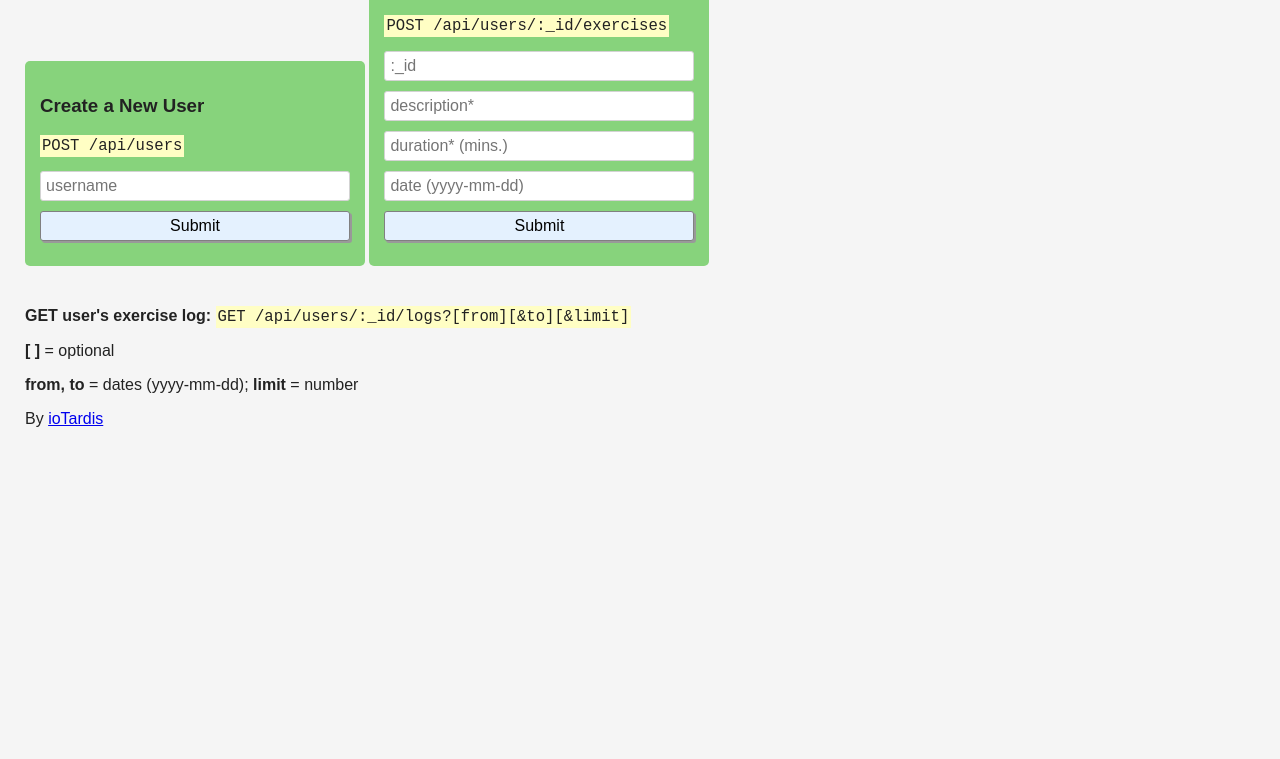
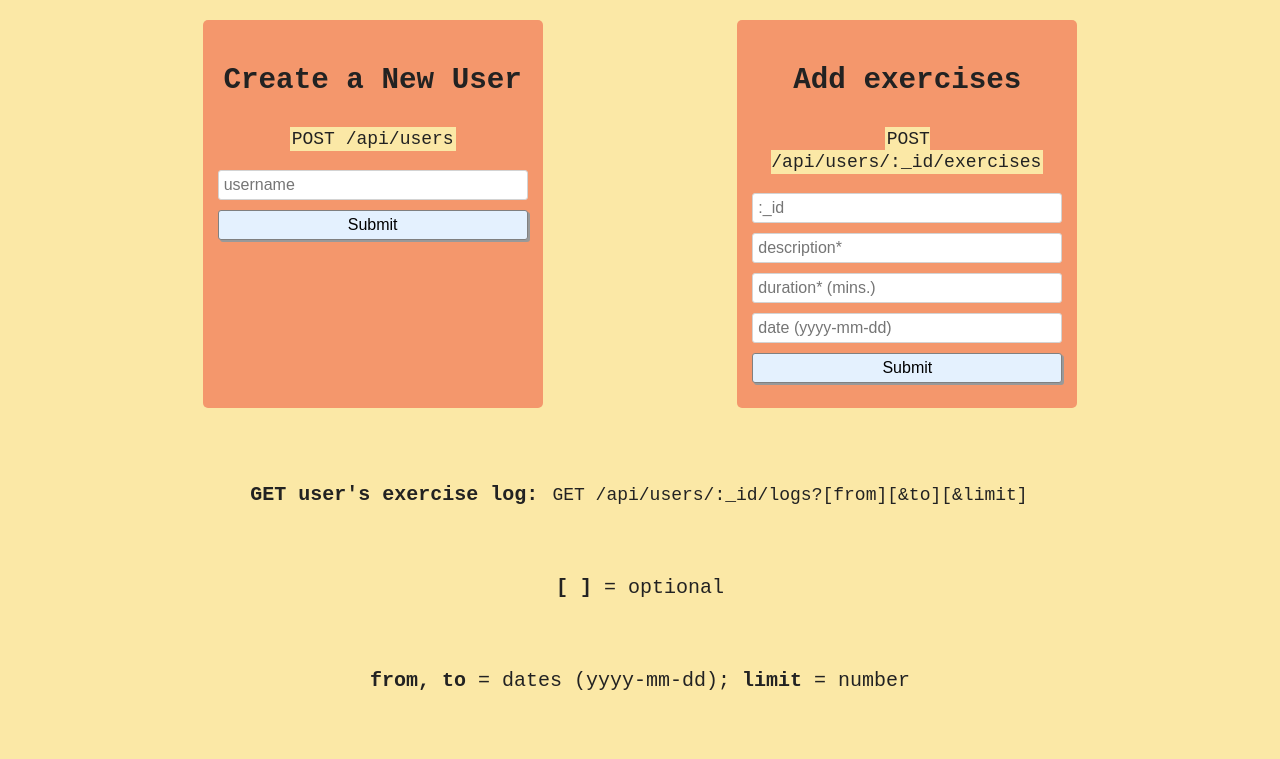
Before and after one commit to ioTardis/project-exercisetracker, a website: page views/index.html in a window 1280 px wide. Shown: the part 142-901 px from the top of the page. Before the commit the page ends 800 px from the top, so only its background shows below. Drawn offline with Linux system fonts and the light colour scheme; files that its build step writes are made by us from their sources.

Commit message:
changed style.css and index.html for webpage appearance

```diff
--- a/public/style.css
+++ b/public/style.css
@@ -2,26 +2,37 @@
     box-sizing: border-box;
   }
 
-  body {
-    font-family:sans-serif;
+  html, body {
+    font-family: 'Space Mono', monospace;
+    font-size: 25px;
+    height: 100%
     margin: 25px;
+    text-align: center;
     color: #222;
-    background-color: #f5f5f5;
+    background-color: #FBE8A6;
+    display: flex;
+    flex-direction: column;
+    gap: 30px;
   }
 
   h1 {
     font-weight: bold;
+  }
+
+  .forms {
+    display: flex;
+    justify-content: space-evenly;
 
   }
 
   p {
-    max-width: 900px;
+    font-size:20px;
   }
 
   form {
     margin-bottom: 25px;
     padding: 15px;
-    background-color: #87D37C;
+    background-color: #F4976C;
     display: inline-block;
     width: 100%;
     max-width: 340px;
@@ -48,12 +59,18 @@
   }
 
   input[type=submit]:hover {
-    background-color: #FFFEC4;
+    background-color: #FBE8A6;
   }
 
   code {
     font-family: monospace;
-    font-size: 1.2em;
-    background-color: #FFFEC4;
+    font-size: 18px;
+    background-color: #FBE8A6;
     padding: 2px;
   }
+
+  footer {
+    margin-top: auto;
+    text-align: center;
+    flex-shrink: 0;
+  }
--- a/views/index.html
+++ b/views/index.html
@@ -6,8 +6,8 @@
   </head>
 
   <body>
-    <div class="container">
     <h1>Exercise tracker</h1>
+      <div class="forms">
         <form action="/api/users" method="post">
           <h3>Create a New User</h3>
           <p><code>POST /api/users</code></p>
@@ -23,13 +23,13 @@
           <input id="date" type="text" name="date" placeholder="date (yyyy-mm-dd)" />
           <input type="submit" value="Submit" />
         </form>
+      </div>
       <p>
         <strong>GET user's exercise log: </strong>
         <code>GET /api/users/:_id/logs?[from][&amp;to][&amp;limit]</code>
       </p>
       <p><strong>[ ]</strong> = optional</p>
       <p><strong>from, to</strong> = dates (yyyy-mm-dd); <strong>limit</strong> = number</p>
-    </div>
     <script>
       const exerciseForm = document.getElementById("exercise-form");
 
```
Lines whose indentation alone changed are shown as unchanged.
